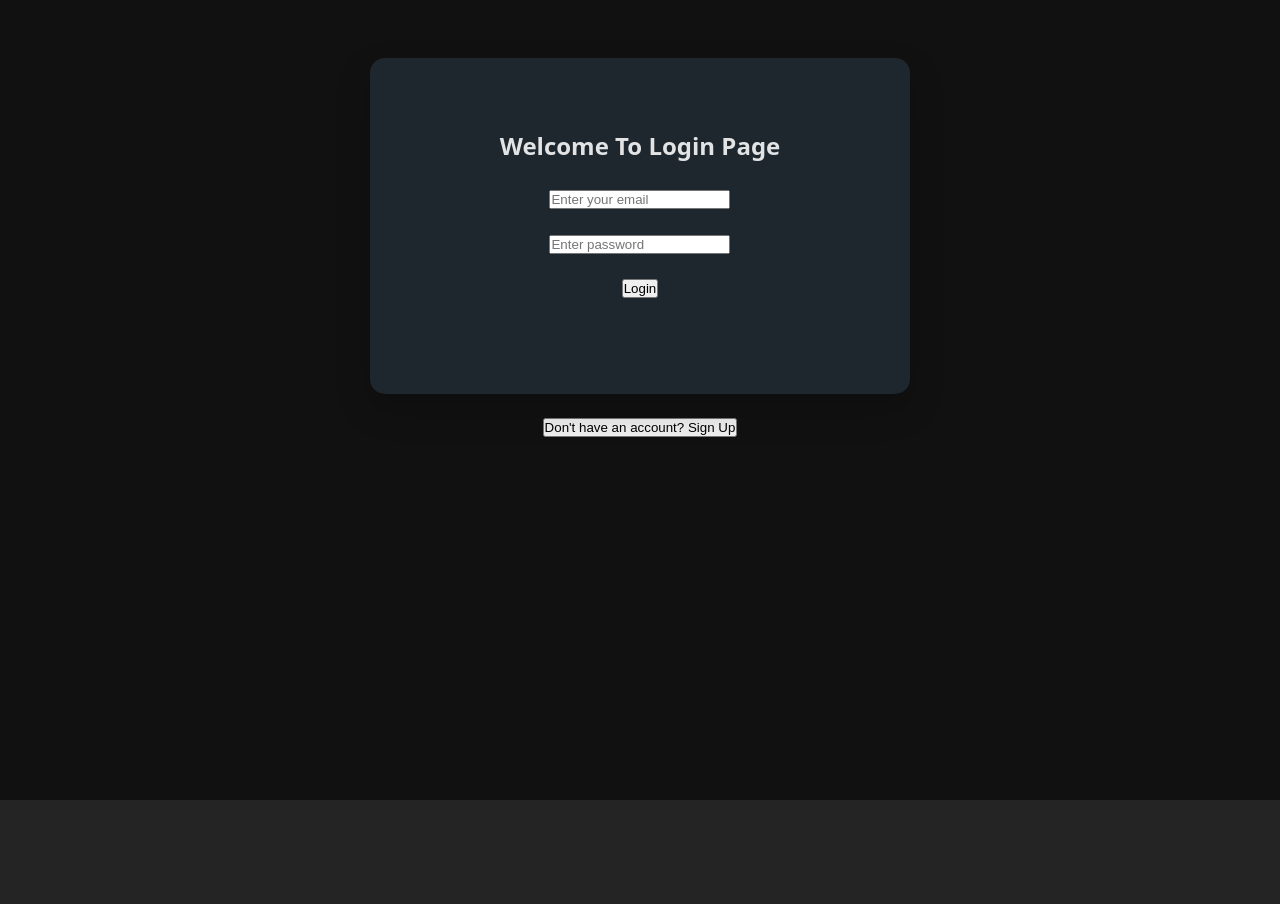
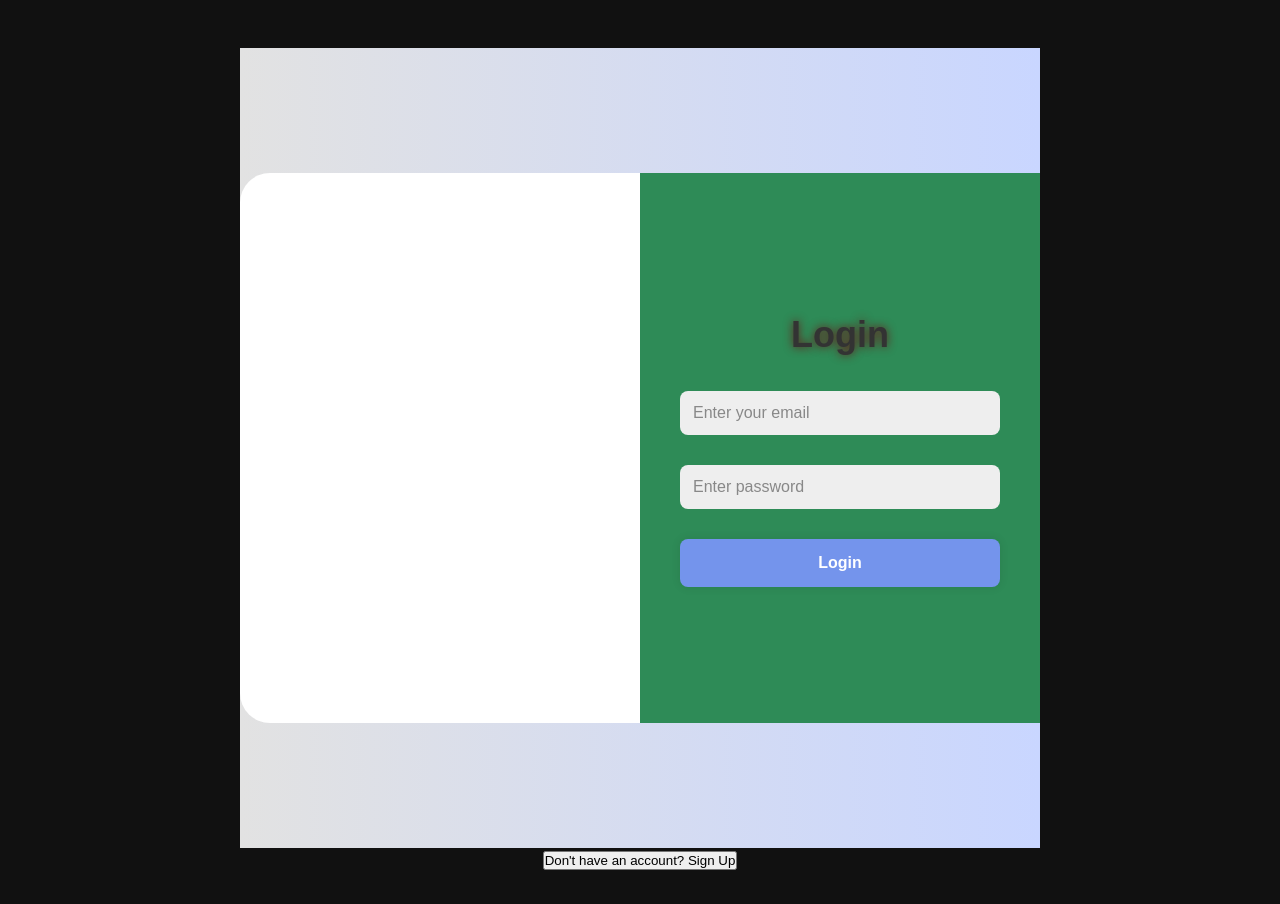
Before and after one commit to harshitsingh3604/prompt-to-Quiz, a React (Vite) app: page / in a window 1280 px wide. Before the commit the page ends 800 px from the top, so only its background shows below. Built offline with nearby package versions, Linux system fonts and the light colour scheme; no server answers.

Commit message:
UI polishing of login and signup page (part-1)

```diff
--- a/src/components/Frontuistyling.css
+++ b/src/components/Frontuistyling.css
@@ -219,17 +219,18 @@
   .history-clear-button:hover {
     background-color: #666;
   }
-  .login-page-body{
+
+
+/* .login-page-body{
     display: flex;
     flex-direction: column;
     justify-content: space-evenly;
      align-items: center;
     min-height: 20vh;
-    /* background-color: #a5b1c2;  */
-  }
+     background-color: #a5b1c2;
+   }  */
 
-  .login-page{
-    background-color: #1e272e;
+  /* .login-page{  background-color: #1e272e;
     padding: 70px 130px;
     margin-top: 30px;
     border-radius: 15px;
@@ -238,7 +239,7 @@
     max-width: 600px;
     transform: translateY(-20px);
     position: relative;
-  }
+   }   */
 
 
 
--- a/src/components/Login.jsx
+++ b/src/components/Login.jsx
@@ -1,6 +1,8 @@
 import { signInWithEmailAndPassword } from "firebase/auth";
 import { auth } from "../firebase";
 import { useState } from "react";
+import "./Loginstyle.css";
+<link href='https://cdn.boxicons.com/fonts/basic/boxicons.min.css' rel='stylesheet'></link>
 
 
 
@@ -43,10 +45,13 @@ function Loginpage({ onLoginSuccess }){
       };
 
       return (
-        <div>
-            <form onSubmit={handleLogin} className = "login-page">
-              <h2>Welcome To Login Page</h2>
-              <div className="login-page-body">
+        <div className="body">
+          <div className="login-container">
+            <div className = "form-box-login">
+              <form onSubmit={handleLogin} >
+                <h1>Login </h1>
+
+                  <div className="login-box">
                     <input
                     type="email"
                     value={email}
@@ -54,6 +59,9 @@ function Loginpage({ onLoginSuccess }){
                     placeholder="Enter your email"
                     required
                     />
+                    <i class="bx bx-user" />
+                  </div>
+                  <div className="login-box">
                     <input
                         type="password"
                         value={password}
@@ -61,12 +69,12 @@ function Loginpage({ onLoginSuccess }){
                         placeholder="Enter password"
                         required
                     />
-                <button type="submit">Login</button>
+                    <i class="bx bx-lock" />
                   </div>
+                  <button type="submit" className="button">Login</button>
               </form>
-
-
-
+            </div>
+        </div>
         </div>
       )
     }
--- /dev/null
+++ b/src/components/Loginstyle.css
@@ -0,0 +1,78 @@
+*{
+    margin: 0;
+    padding: 0;
+    box-sizing: border-box;
+    font-family: 'poppins' , sans-serif;
+}
+
+.body{
+    display: flex;
+    justify-content: center;
+    align-items: center;
+    width: 100vh;
+    height: 100vh;
+    background: linear-gradient(90deg , #e2e2e2 , #c9d6ff);
+}
+.login-container{
+    position: relative;
+    width: 850px;
+    height: 550px;
+    background: #ffff;
+    border-radius: 30px;
+    box-shadow: rgba(0, 0, 0, 2);
+}
+.form-box-login{
+    position: absolute;
+    right: 0;
+    width: 50%;
+    height: 100%;
+    background-color: seagreen;
+    display: flex;
+    align-items: center;
+    color: #333;
+    text-align: center;
+    padding: 40px;
+}
+
+form{
+    width: 100%;
+}
+.login-container h1{
+    font-size: 36px;
+    margin: -10px 0;
+}
+
+.login-box{
+    position: relative;
+    margin: 30px 0;
+}
+
+.login-box input{
+    width: 100%;
+    padding: 13px;
+    background: #eee;
+    border-radius: 8px;
+    border: none;
+    outline: none;
+    font-size: 16px;
+    color: #333;
+    font-weight: 500;
+}
+
+.login-box input::placeholder{
+    color: #888;
+    font-weight: 400;
+}
+
+.button{
+    width: 100%;
+    height: 48px;
+    background: #7494ec;
+    border-radius: 8px;
+    box-shadow: 0 0 10px rgba(0,0,0,.1);
+    border: none;
+    cursor: pointer;
+    font-size: 16px;
+    color: #fff;
+    font-weight: 600;
+}
--- a/src/components/signup.jsx
+++ b/src/components/signup.jsx
@@ -1,7 +1,7 @@
 import { createUserWithEmailAndPassword ,updateProfile } from "firebase/auth";
 import { auth } from "../firebase";
 import { useState } from "react";
-
+import "./Signupstyle.css";
 
 
 function Signuppage(){
```
Also changed, not shown: src/components/Signupstyle.css (added). Lines whose indentation alone changed are shown as unchanged.
